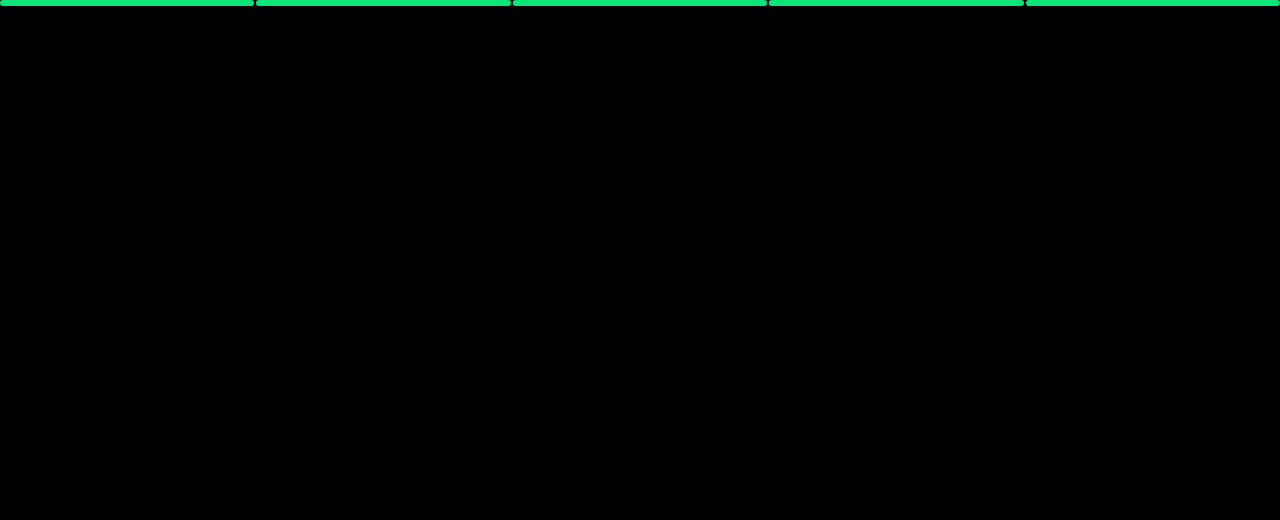
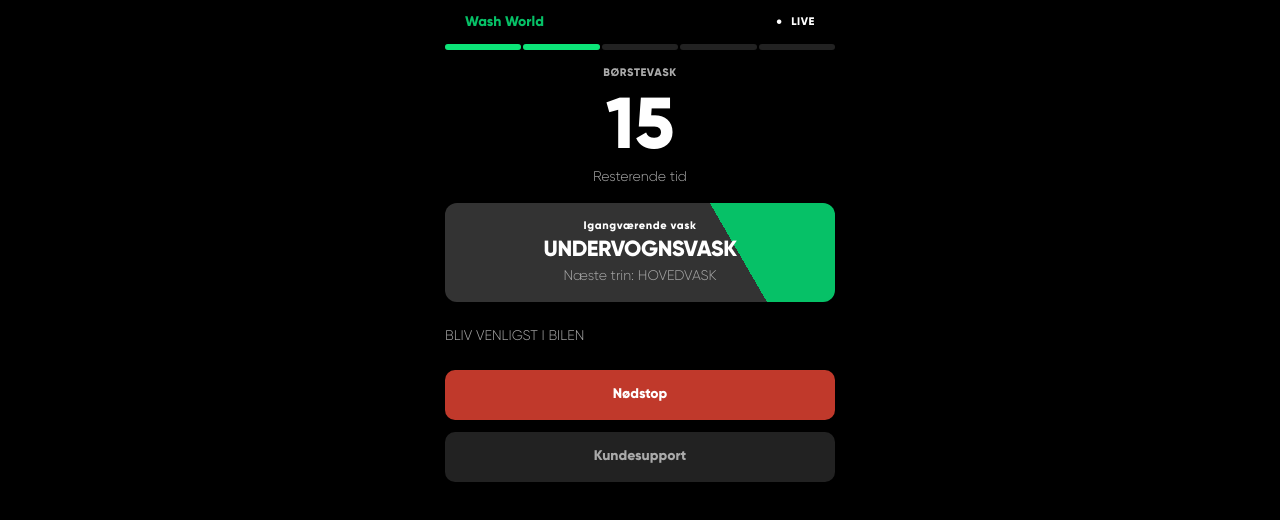
Before and after one commit to web2026-1-wash-world/wash_world_frontend, a Next.js app: page /duringwash in a window 1280 px wide. Shown: the top 520 px of the page. Built offline with nearby package versions, Linux system fonts and the light colour scheme.

Commit message:
/duringwash færdig undtagen knap-routing

```diff
--- a/src/app/duringwash/page.tsx
+++ b/src/app/duringwash/page.tsx
@@ -1,22 +1,164 @@
+"use client"
+import { useState } from "react"
+import { useEffect } from "react"
+import { useRouter } from "next/navigation"
+
+import { HeroCard } from "../components/cards/HeroCard"
+import { Button } from "../components/ui/Button"
+
 export default function duringWash() {
+    const router = useRouter();
+
+    const [timer, setTimer] = useState(20)
+
+    useEffect(() => {
+        const interval = setInterval(() => {
+            setTimer((prev) => {
+                if (prev <= 1) {
+                    clearInterval(interval)
+                    return 0
+                }
+                return prev - 1
+            })
+        }, 1000)
+
+        return () => clearInterval(interval)
+    }, [])
+
+    useEffect(() => {
+    if (timer === 0) {
+        router.push("/washcomplete")
+    }
+}, [timer, router])
+
+    function washState () {
+        if (timer >= 16) {
+            return <small className="text-(--color-text-secondary)">FORVASK</small>
+        }
+        if (timer >= 12) {
+            return <small className="text-(--color-text-secondary)">BØRSTEVASK</small>
+        }
+        if (timer >= 8) {
+            return <small className="text-(--color-text-secondary)">SKYLNING</small>
+        }
+        if (timer >= 4) {
+            return <small className="text-(--color-text-secondary)">VOKSBEHANDLING</small>
+        }
+        return <small className="text-(--color-text-secondary)">TØRRING</small>
+    }
+
+        function progressBar() {
+        if (timer >= 16) {
+            return (
+            <div className="col-start-1 row-start-1 flex gap-0.5 *:bg-(--color-green-on-black) *:h-1.5 *:w-full *:rounded-full">
+                <span className="block"></span>
+                <span className="invisible"></span>
+                <span className="invisible"></span>
+                <span className="invisible"></span>
+                <span className="invisible"></span>
+            </div>
+            )
+        }
+        if (timer >= 12) {
+            return (
+            <div className="col-start-1 row-start-1 flex gap-0.5 *:bg-(--color-green-on-black) *:h-1.5 *:w-full *:rounded-full">
+                <span className="block"></span>
+                <span className="block"></span>
+                <span className="invisible"></span>
+                <span className="invisible"></span>
+                <span className="invisible"></span>
+            </div>
+            )
+        }
+        if (timer >= 8) {
+            return (
+            <div className="col-start-1 row-start-1 flex gap-0.5 *:bg-(--color-green-on-black) *:h-1.5 *:w-full *:rounded-full">
+                <span className="block"></span>
+                <span className="block"></span>
+                <span className="block"></span>
+                <span className="invisible"></span>
+                <span className="invisible"></span>
+            </div>
+            )
+        }
+        if (timer >= 4) {
+            return (
+            <div className="col-start-1 row-start-1 flex gap-0.5 *:bg-(--color-green-on-black) *:h-1.5 *:w-full *:rounded-full">
+                <span className="block"></span>
+                <span className="block"></span>
+                <span className="block"></span>
+                <span className="block"></span>
+                <span className="invisible"></span>
+            </div>
+            )
+        }
+            return (
+            <div className="col-start-1 row-start-1 flex gap-0.5 *:bg-(--color-green-on-black) *:h-1.5 *:w-full *:rounded-full">
+                <span className="block"></span>
+                <span className="block"></span>
+                <span className="block"></span>
+                <span className="block"></span>
+                <span className="block"></span>
+            </div>
+            )
+    }
+
     return (
-        <div>
-        <div className="w-97.5">
-            <div className="flex gap-0.5 *:bg-(--color-surface) *:h-1.5 *:w-full *:rounded-full">
-                <span className=""></span>
-                <span className=""></span>
-                <span className=""></span>
-                <span className=""></span>
-                <span className=""></span>
+        <section>
+            <div className="flex h-(--size-top-nav) items-center justify-between px-5">
+                <h3 className="text-brand-green">Wash World</h3>
+                <small className=" flex items-center gap-2 text-(--color-text-white)"><span className="text-2xl self-start">·</span>Live</small>
             </div>
-            <div className="w-full flex gap-0.5 *:bg-(--color-green-on-black) *:h-1.5 *:w-full *:rounded-full absolute z-1 top-0 left-0">
-                <span className=""></span>
-                <span className=""></span>
-                <span className=""></span>
-                <span className=""></span>
-                <span className=""></span>
+            <div className="w-97.5 grid">
+                <div className="col-start-1 row-start-1 flex gap-0.5 *:bg-(--color-surface) *:h-1.5 *:w-full *:rounded-full">
+                    <span></span>
+                    <span></span>
+                    <span></span>
+                    <span></span>
+                    <span></span>
+                </div>
+                {progressBar()}
             </div>
-        </div>
-        </div>
+            <div className="flex flex-col justify-center items-center m-4 gap-2">
+                {washState()}
+
+                <span className="text-7xl font-extrabold">{timer}</span>
+                <p className="text-(--color-text-secondary)">Resterende tid</p>
+            </div>
+            <div className="text-center">
+                <HeroCard
+                eyebrow="Igangværende vask"
+                title=
+                {timer >= 16
+                ? "SKUM"
+                : timer >= 12
+                ? "UNDERVOGNSVASK"
+                : timer >= 8
+                ? "HOVEDVASK"
+                : timer >= 4
+                ? "VOKSBEHANDLING"
+                : "TØRRING"}
+                subtitle=
+                {timer >= 16
+                ? "Næste trin: UNDERVOGNSVASK"
+                : timer >= 12
+                ? "Næste trin: HOVEDVASK"
+                : timer >= 8
+                ? "Næste trin: VOKSBEHANDLING"
+                : timer >= 4
+                ? "Næste trin: TØRRING"
+                : "Næste trin: FÆRDIG"}
+                ></HeroCard>
+            </div>
+            <p className="text-(--color-text-secondary) my-6">BLIV VENLIGST I BILEN</p>
+            <div className="flex flex-col gap-3">
+                <Button variant="danger">
+                    Nødstop
+                </Button>
+                <Button variant="secondary">
+                    Kundesupport
+                </Button>
+            </div>
+        </section>
     )
 }
```
